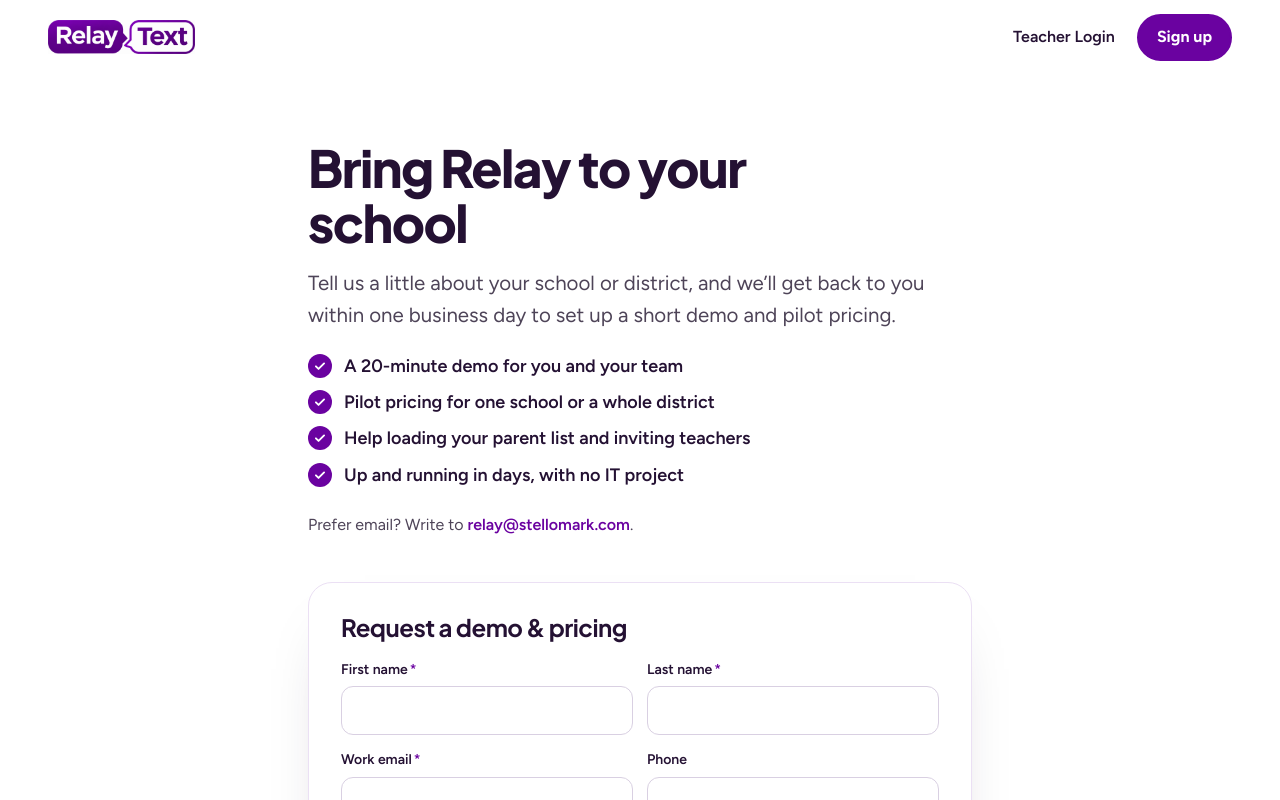
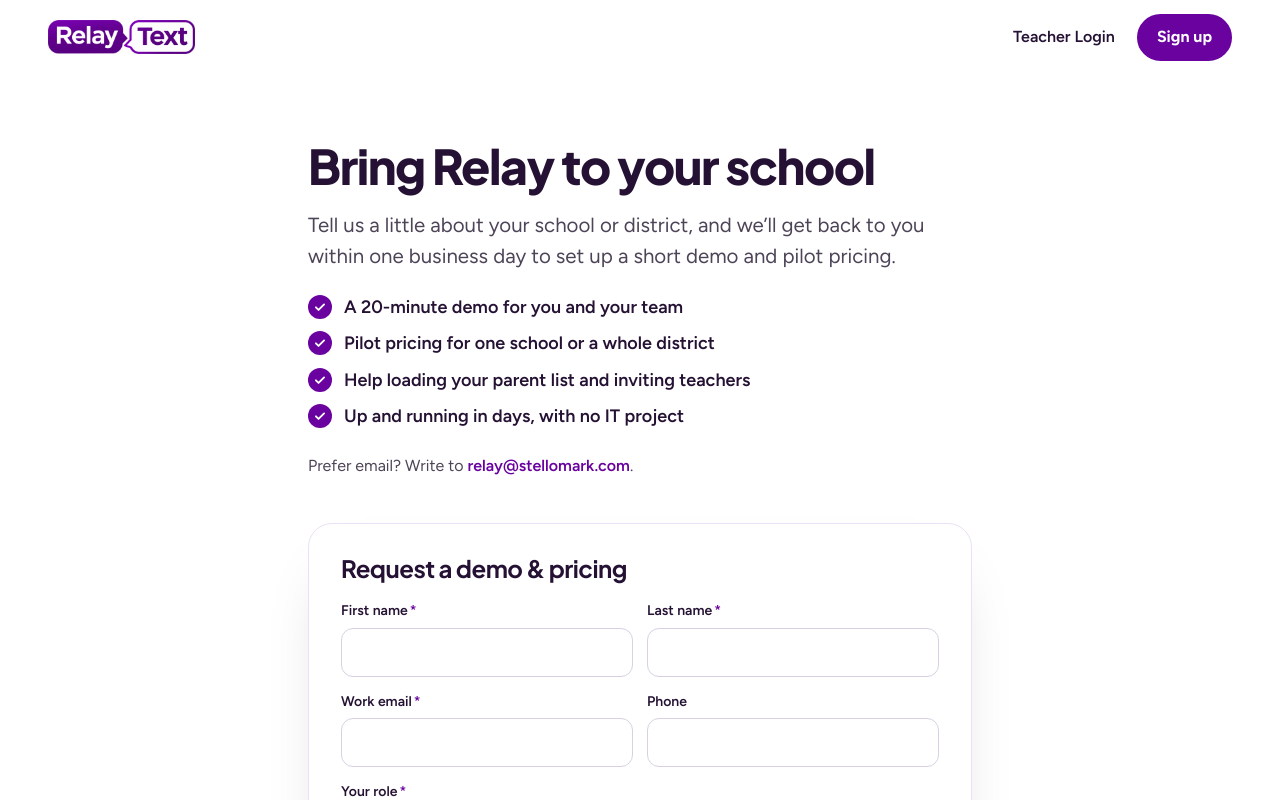
Before and after one commit to stellomax/relay-text, a Next.js app: page /contact in a window 1280 px wide. Shown: the top 800 px of the page. Built offline with nearby package versions, Linux system fonts and the light colour scheme.

Commit message:
Contact: 'Bring Relay to your school' on one line
Co-Authored-By: Claude Opus 5.5 <noreply@anthropic.com>
Claude-Session: https://claude.ai/code/session_01NHaCwh9APNv8QtQw9JUgEf

```diff
--- a/app/landing.css
+++ b/app/landing.css
@@ -341,7 +341,8 @@
   max-width: 760px; margin: 0 auto; padding: clamp(28px, 5vw, 64px) clamp(16px, 4vw, 48px) clamp(56px, 8vw, 96px);
   display: grid; grid-template-columns: minmax(0, 1fr); gap: clamp(28px, 4vw, 44px); align-items: start;
 }
-.ct-pitch h1 { font-size: clamp(34px, 4vw, 52px); line-height: 1.08; letter-spacing: -0.03em; margin: 0; }
+.lp .ct-pitch h1 { font-size: clamp(30px, 5vw, 48px); line-height: 1.08; letter-spacing: -0.03em; margin: 0; max-width: none; }
+@media (min-width: 640px) { .lp .ct-pitch h1 { white-space: nowrap; } }
 .ct-pitch .lp-lede { margin-top: 18px; }
 .ct-alt { margin-top: 26px; color: var(--ink-2); font-size: 16px; }
 .ct-alt a { color: var(--purple); font-weight: 600; }
--- a/app/page.tsx
+++ b/app/page.tsx
@@ -167,7 +167,6 @@ export default function Landing() {
               alt="A teacher at her classroom desk, smiling as she types a message on her laptop"
               width={1000}
               height={1250}
-              fetchPriority="high"
             />
             <div className="lp-notif lp-photo-notif lp-sent-notif" aria-hidden>
               <div className="lp-notif-top">
```
